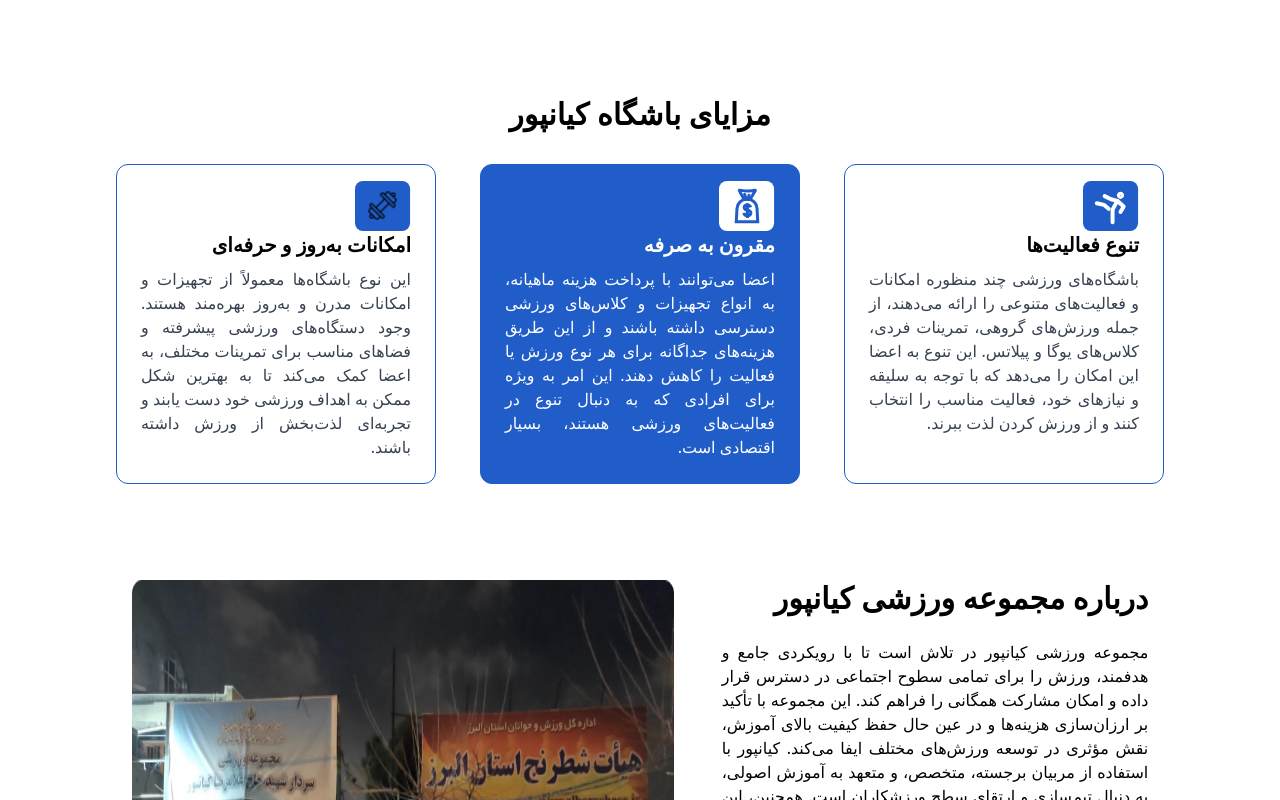
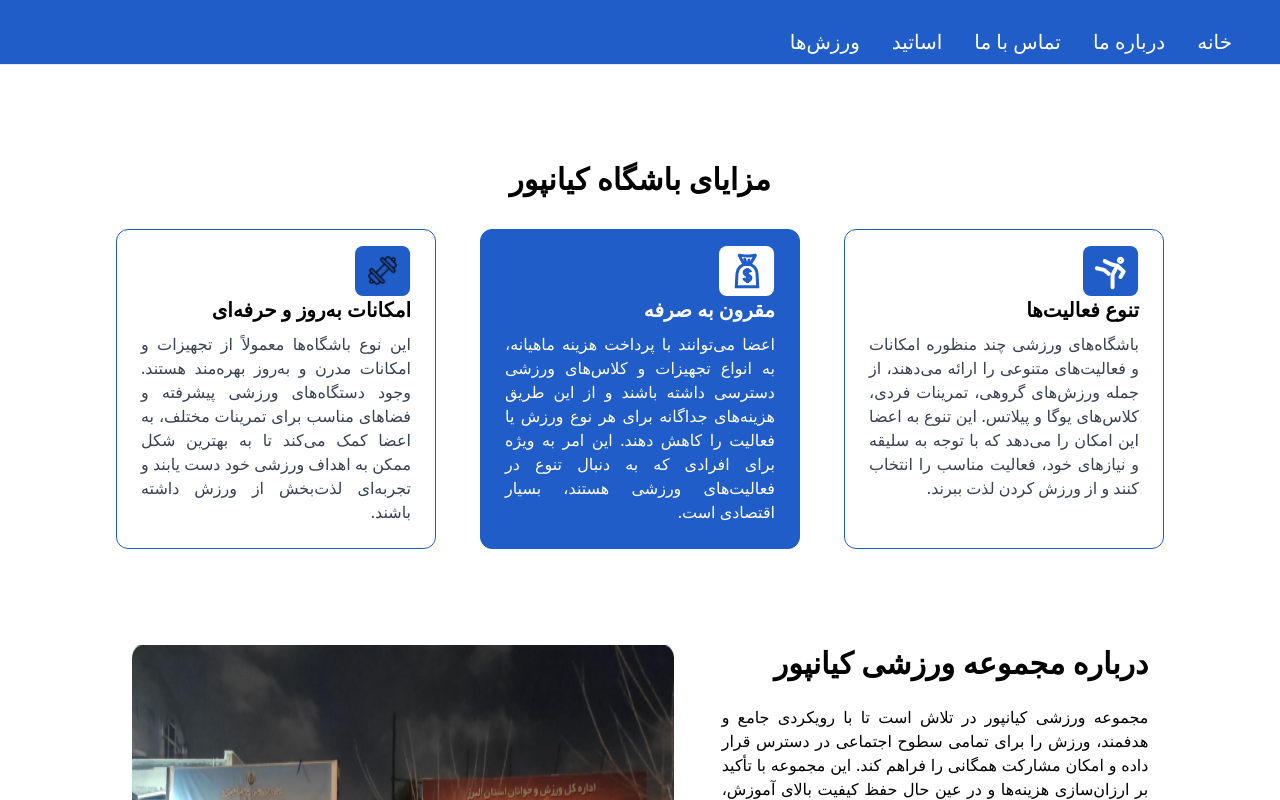
Before and after one commit to KasraMehr/kianpoor, a React (Vite) app: page / in a window 1280 px wide. Shown: the top 800 px of the page. Built offline with nearby package versions, Linux system fonts and the light colour scheme.

Commit message:
added navbar

```diff
--- a/src/App.jsx
+++ b/src/App.jsx
@@ -8,10 +8,12 @@ import AboutUs from "./components/AboutUs.jsx";
 import Masters from "./components/Masters.jsx";
 import Footer from "./components/Footer.jsx";
 import Sports from "./components/Sports.jsx";
+import Navbar from "./components/Navbar.jsx";
 
 function App() {
   return (
     <div>
+        <Navbar />
         <Pros />
         <AboutUs />
         <ContactUs />
--- a/src/components/Navbar.jsx
+++ b/src/components/Navbar.jsx
@@ -1,12 +1,92 @@
-import { useState } from 'react'
-import '../index.css'
+import { useState } from 'react';
+import '../index.css';
+
 function Navbar() {
-  return (
-    <>
-      <nav>
+    const [isMobileMenuOpen, setIsMobileMenuOpen] = useState(false);
 
-      </nav>
-    </>
-  )
+    return (
+        <>
+            <nav className="w-full pt-5 text-white bg-primary overflow-hidden" dir="rtl">
+                <div className="flex justify-between items-center px-4 sm:px-8">
+                    {/* منوی اصلی */}
+                    <div className="hidden sm:block">
+                        <div className="flex text-white">
+                            <a href="#" className="px-4 py-2 text-xl font-medium text-white">
+                                خانه
+                            </a>
+                            <a href="#" className="px-4 py-2 text-xl font-medium text-white">
+                                درباره ما
+                            </a>
+                            <a href="#" className="px-4 py-2 text-xl font-medium text-white">
+                                تماس با ما
+                            </a>
+                            <a href="#" className="px-4 py-2 text-xl font-medium text-white">
+                                اساتید
+                            </a>
+                            <a href="#" className="px-4 py-2 text-xl font-medium text-white">
+                                ورزش‌ها
+                            </a>
+                        </div>
+                    </div>
+
+                    {/* دکمه موبایل */}
+                    <div className="sm:hidden flex items-center">
+                        <button
+                            type="button"
+                            onClick={() => setIsMobileMenuOpen(!isMobileMenuOpen)}
+                            className="inline-flex items-center justify-center p-2 rounded-md text-gray-400 hover:bg-gray-700 hover:text-white focus:outline-none focus:ring-2 focus:ring-inset focus:ring-white"
+                            aria-controls="mobile-menu"
+                            aria-expanded={isMobileMenuOpen}
+                        >
+                            <span className="sr-only">Open main menu</span>
+                            <svg
+                                className={`${isMobileMenuOpen ? 'hidden' : 'block'} h-6 w-6`}
+                                fill="none"
+                                viewBox="0 0 24 24"
+                                strokeWidth="1.5"
+                                stroke="currentColor"
+                                aria-hidden="true"
+                            >
+                                <path strokeLinecap="round" strokeLinejoin="round" d="M3.75 6.75h16.5M3.75 12h16.5m-16.5 5.25h16.5" />
+                            </svg>
+                            <svg
+                                className={`${isMobileMenuOpen ? 'block' : 'hidden'} h-6 w-6`}
+                                fill="none"
+                                viewBox="0 0 24 24"
+                                strokeWidth="1.5"
+                                stroke="currentColor"
+                                aria-hidden="true"
+                            >
+                                <path strokeLinecap="round" strokeLinejoin="round" d="M6 18L18 6M6 6l12 12" />
+                            </svg>
+                        </button>
+                    </div>
+                </div>
+
+                {/* منوی موبایل */}
+                <div className={`${isMobileMenuOpen ? 'block' : 'hidden'} sm:hidden`} id="mobile-menu">
+                    <div className="space-y-1 px-4 pb-3 pt-2 text-right text-white">
+                        <a href="#" className="block px-3 py-2 text-sm font-medium text-gray-300 hover:bg-gray-700 hover:text-white">
+                            خانه
+                        </a>
+                        <a href="#" className="block px-3 py-2 text-sm font-medium text-gray-300 hover:bg-gray-700 hover:text-white">
+                            درباره ما
+                        </a>
+                        <a href="#" className="block px-3 py-2 text-sm font-medium text-gray-300 hover:bg-gray-700 hover:text-white">
+                            تماس با ما
+                        </a>
+                        <a href="#" className="block px-3 py-2 text-sm font-medium text-gray-300 hover:bg-gray-700 hover:text-white">
+                            اساتید
+                        </a>
+                        <a href="#" className="block px-3 py-2 text-sm font-medium text-gray-300 hover:bg-gray-700 hover:text-white">
+                            ورزش‌ها
+                        </a>
+                    </div>
+                </div>
+                <hr />
+            </nav>
+        </>
+    );
 }
-export default Navbar
+
+export default Navbar;
--- a/src/index.css
+++ b/src/index.css
@@ -1,6 +1,11 @@
 @tailwind base;
 @tailwind components;
 @tailwind utilities;
+
+body {
+    overflow-x: hidden;
+}
+
 
 @font-face {
     font-family: 'Vazirmatn';
```
Lines whose indentation alone changed are shown as unchanged.
